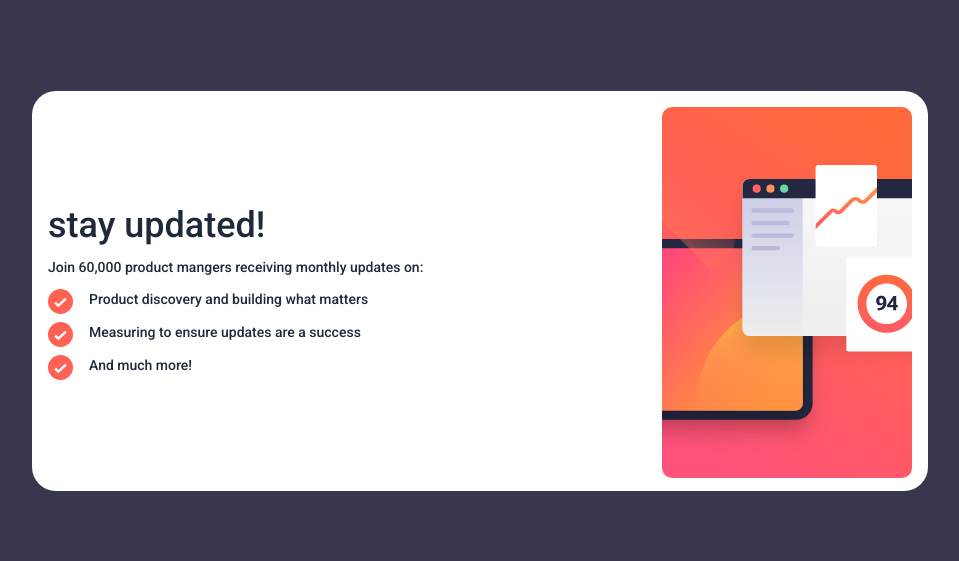
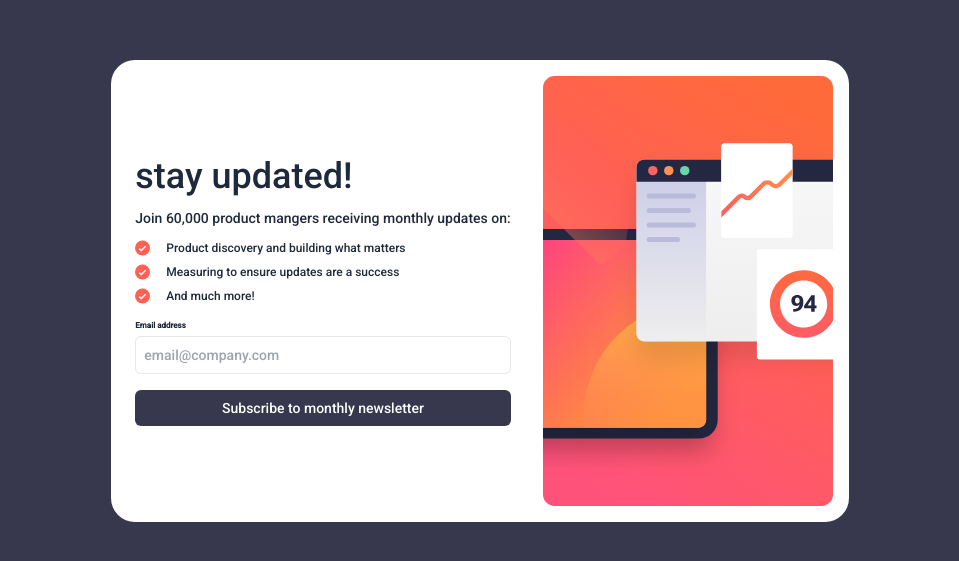
Before and after one commit to arshamghobadi/practice-frontend, a Next.js app: page / in a window 1280 px wide. Shown: the part 109-670 px from the top of the page, without its empty margins (160-1119 px from the left). Built offline with nearby package versions, Linux system fonts and the light colour scheme.

Commit message:
end of destop first practis-1

```diff
--- a/app/page.tsx
+++ b/app/page.tsx
@@ -1,22 +1,40 @@
+'use client';
 import Image from 'next/image';
+import { useRouter } from 'next/navigation';
+import { useForm, SubmitHandler } from 'react-hook-form';
 
+type Inputs = {
+  example: string;
+};
 export default function Home() {
+  const router = useRouter();
+  const {
+    register,
+    handleSubmit,
+    watch,
+    formState: { errors },
+  } = useForm<Inputs>();
+  const onSubmit: SubmitHandler<Inputs> = (data) => {
+    console.log(data);
+    router.push('/success');
+  };
+  console.log(watch('example'));
   return (
     <div className=" h-screen flex flex-col items-center justify-center text-slate-800">
-      <div className=" bg-white w-[70%] h-[50%] rounded-3xl">
-        <div className="flex items-center justify-between p-4">
-          <div className=" space-y-3 text-sm">
+      <div className=" bg-white  rounded-3xl">
+        <div className="flex items-center justify-between p-4 gap-8">
+          <div className=" space-y-3 text-sm ml-2">
             <h2 className=" text-4xl">stay updated!</h2>
             <p className="">
               Join 60,000 product mangers receiving monthly updates on:
             </p>
-            <div className=" space-y-2">
+            <div className=" space-y-2 text-xs">
               <div className="flex gap-4">
                 <Image
                   src="/images/practice-1/icon-list.svg"
                   alt="icon"
-                  width={25}
-                  height={25}
+                  width={15}
+                  height={15}
                 />
                 <p>Product discovery and building what matters</p>
               </div>
@@ -24,8 +42,8 @@ export default function Home() {
                 <Image
                   src="/images/practice-1/icon-list.svg"
                   alt="icon"
-                  width={25}
-                  height={25}
+                  width={15}
+                  height={15}
                 />
                 <p>Measuring to ensure updates are a success</p>
               </div>
@@ -33,18 +51,49 @@ export default function Home() {
                 <Image
                   src="/images/practice-1/icon-list.svg"
                   alt="icon"
-                  width={25}
-                  height={25}
+                  width={15}
+                  height={15}
                 />
                 <p>And much more!</p>
               </div>
             </div>
+            <form
+              onSubmit={handleSubmit(onSubmit)}
+              className="flex flex-col space-y-4"
+            >
+              <div className="flex flex-col">
+                <div className="flex items-center justify-between text-[8px] font-semibold">
+                  <label className=" ">Email address</label>
+                  {errors.example && (
+                    <span className="text-rose-400">
+                      This field is required
+                    </span>
+                  )}
+                </div>
+                <input
+                  {...register('example', { required: true, minLength: 4 })}
+                  className={`border p-2 rounded-md bg-white
+                  ${errors.example ? 'bg-rose-100 text-rose-400' : ''}
+                  `}
+                  type="email"
+                  placeholder="email@company.com"
+                />
+              </div>
+              <button
+                type="submit"
+                className={`bg-[#37384e] p-2 text-white rounded-md w-full
+
+                `}
+              >
+                Subscribe to monthly newsletter
+              </button>
+            </form>
           </div>
           <div>
             <Image
               src="/images/practice-1/illustration-sign-up-desktop.svg"
               alt="pic"
-              width={250}
+              width={290}
               height={200}
             />
           </div>
--- /dev/null
+++ b/app/success/page.tsx
@@ -0,0 +1,38 @@
+'use client';
+import Image from 'next/image';
+import { useRouter } from 'next/navigation';
+import React from 'react';
+
+const Success: React.FC = () => {
+  const router = useRouter();
+
+  const handleDismiss = () => {
+    // Redirect to the main page
+    router.push('/');
+  };
+  return (
+    <div className=" h-screen flex flex-col items-center justify-center">
+      <div className=" bg-white w-[32vw] rounded-2xl p-8 text-[#37384e] space-y-3">
+        <Image
+          src="/images/practice-1/icon-success.svg"
+          alt="tick icon"
+          width={25}
+          height={25}
+        />
+        <h2 className=" font-bold text-2xl">Thanks for subscribing!</h2>
+        <p>
+          Lorem ipsum dolor sit amet consectetur adipisicing elit. Voluptate id
+          enim soluta quod non dolorum tempore
+        </p>
+        <button
+          onClick={handleDismiss}
+          className="border rounded-lg bg-[#37384e] text-white p-2 w-full text-[10px]"
+        >
+          Dissmiss maeeage
+        </button>
+      </div>
+    </div>
+  );
+};
+
+export default Success;
```
